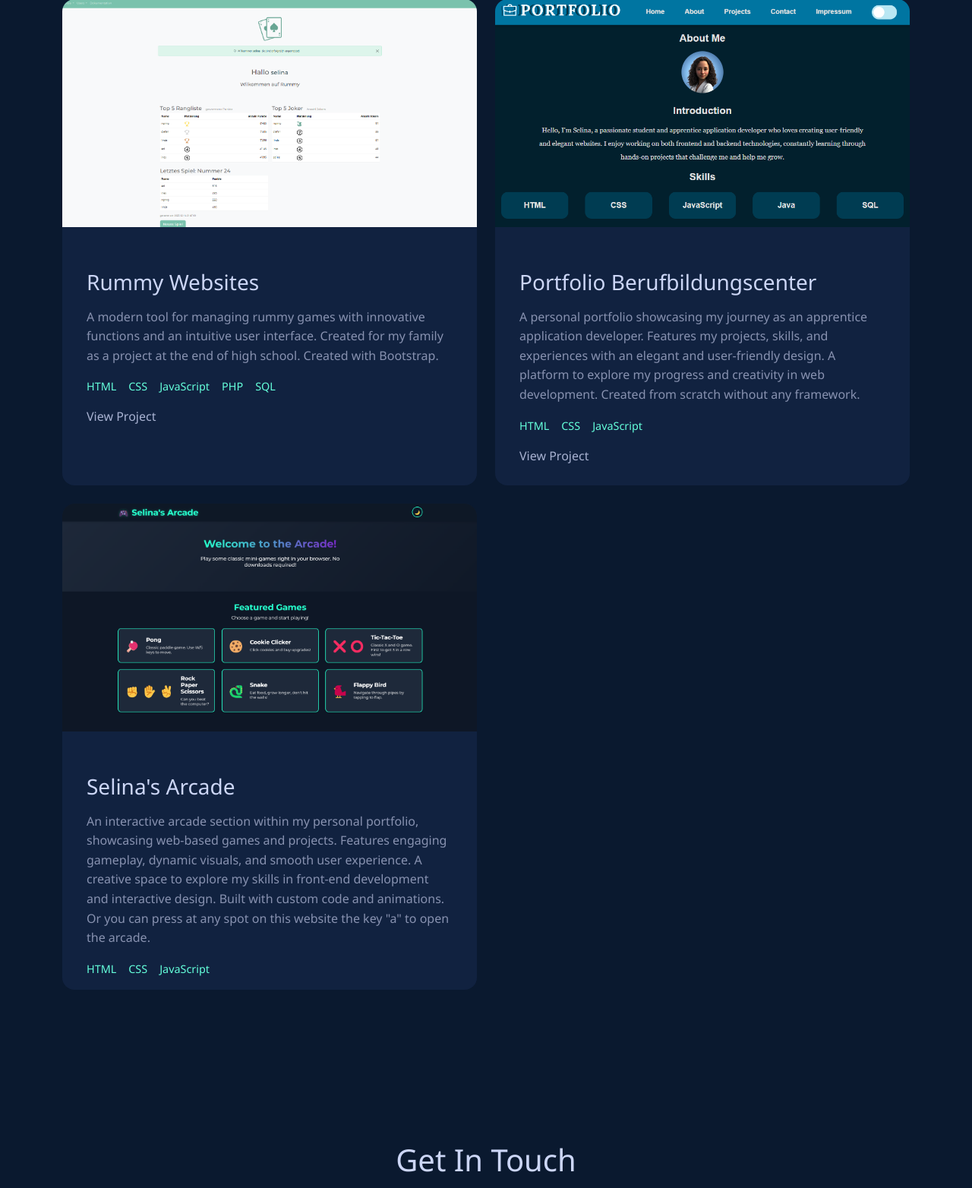
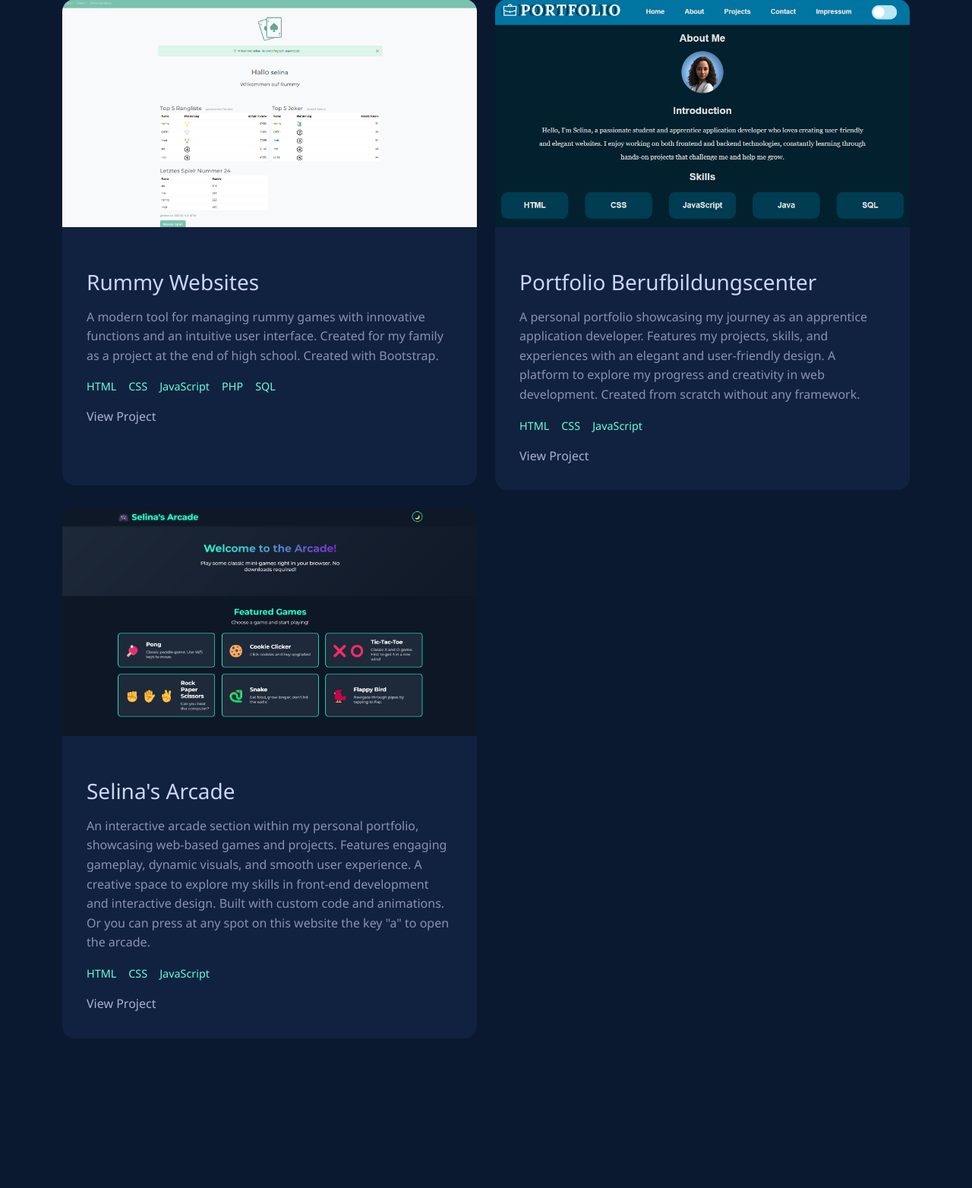
Before and after one commit to Selimo100/Portfolio, a PHP site: page / in a window 1280 px wide. Shown: the part 1839-3403 px from the top of the page at 76% size. Run offline with PHP 8.4, Linux system fonts and the light colour scheme.

Commit message:
add: min and max heigt for the cards v2

```diff
--- a/assets/css/components/projects.css
+++ b/assets/css/components/projects.css
@@ -5,7 +5,7 @@
     overflow: hidden;
     transition: transform 0.3s ease;
     min-height: 40rem;
-    max-height: 40rem;
+    max-height: 45rem;
   }
 
   .project-card:hover {
```
